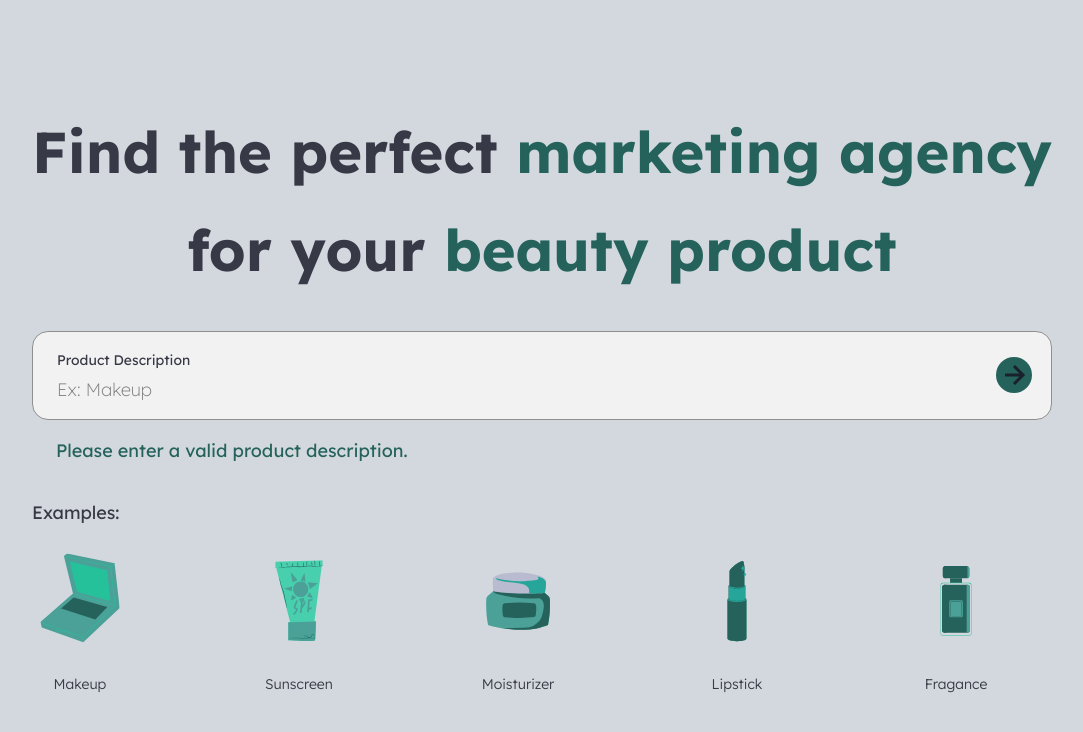
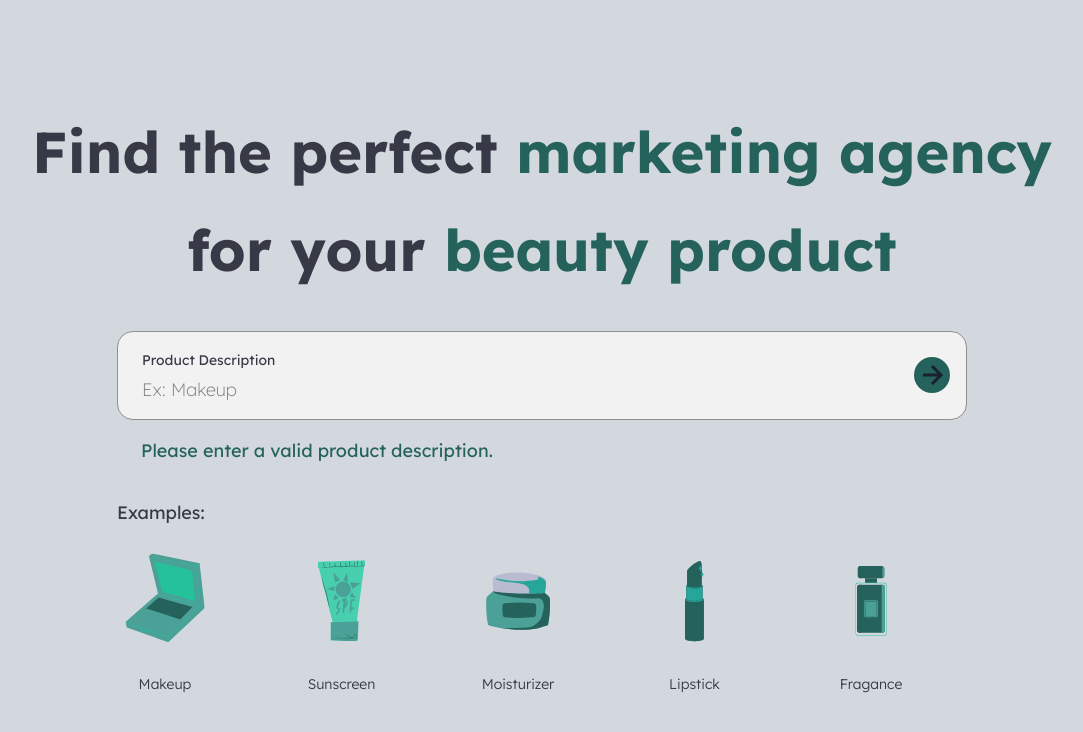
Before and after one commit to souther1407/client-marketingplan-generator, a React (Vite) app: page / in a window 1280 px wide. Shown: the top 732 px of the page, without its empty margins (98-1181 px from the left). Built offline with nearby package versions, Linux system fonts and the light colour scheme.

Commit message:
cambiado width de elementos en pagina main

```diff
--- a/src/pages/MarketingAgencyFinder/components/SelectProduct/selectProduct.module.css
+++ b/src/pages/MarketingAgencyFinder/components/SelectProduct/selectProduct.module.css
@@ -11,6 +11,12 @@
   display: flex;
   flex-direction: column;
   gap: 32px;
+}
+
+.productInput,
+.examples {
+  width: 850px;
+  align-self: center;
 }
 .productInput {
   display: flex;
```
